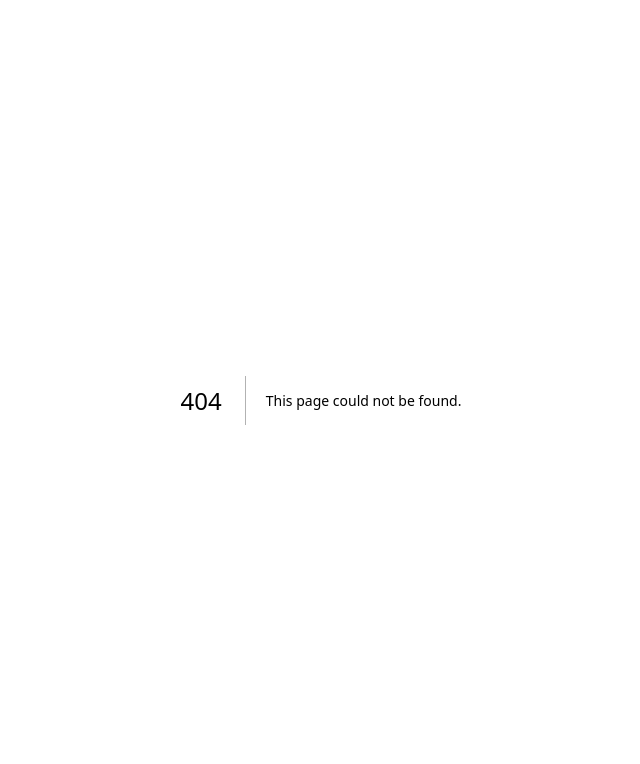
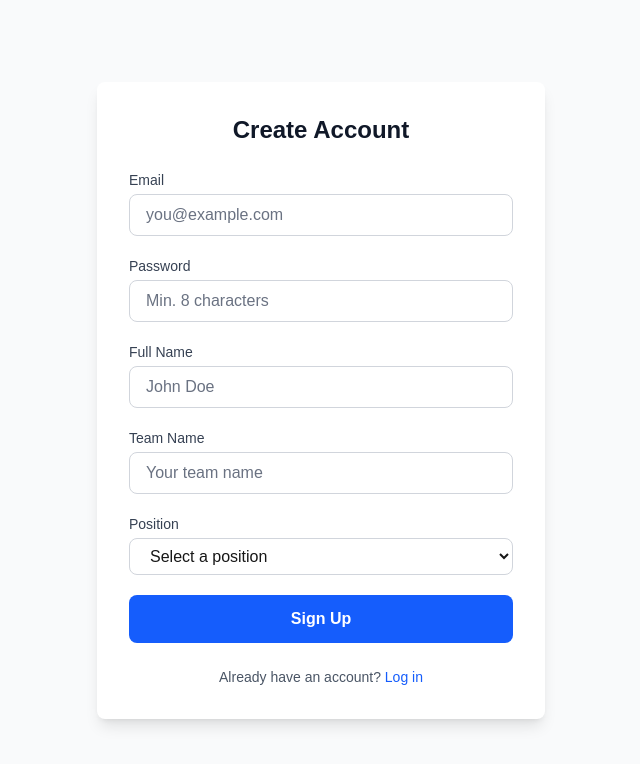
Before and after one commit to jacklamo/hockey-performace-app, a Next.js app: page /auth/signup in a window 1280 px wide. Before the commit this address had no page. Shown: the top 764 px of the page, without its empty margins (319-959 px from the left). Built offline with nearby package versions, Linux system fonts and the light colour scheme.

Commit message:
Added signup page with core features

```diff
--- /dev/null
+++ b/app/auth/signup/page.tsx
@@ -0,0 +1,292 @@
+'use client';
+
+import { useState, FormEvent } from 'react';
+import Link from 'next/link';
+import { useRouter } from 'next/navigation';
+import { Loader2 } from 'lucide-react';
+
+export default function SignupPage() {
+  const router = useRouter();
+  const [isLoading, setIsLoading] = useState(false);
+  const [errors, setErrors] = useState<Record<string, string>>({});
+  const [formData, setFormData] = useState({
+    email: '',
+    password: '',
+    name: '',
+    team: '',
+    position: '',
+  });
+
+  const positions = [
+    'Center',
+    'Left Wing',
+    'Right Wing',
+    'Defenseman',
+    'Goalie',
+  ];
+
+  const validateForm = () => {
+    const newErrors: Record<string, string> = {};
+
+    // Email validation
+    if (!formData.email) {
+      newErrors.email = 'Email is required';
+    } else if (!/\S+@\S+\.\S+/.test(formData.email)) {
+      newErrors.email = 'Email is invalid';
+    }
+
+    // Password validation
+    if (!formData.password) {
+      newErrors.password = 'Password is required';
+    } else if (formData.password.length < 8) {
+      newErrors.password = 'Password must be at least 8 characters';
+    }
+
+    // Name validation
+    if (!formData.name.trim()) {
+      newErrors.name = 'Full name is required';
+    }
+
+    // Team validation
+    if (!formData.team.trim()) {
+      newErrors.team = 'Team name is required';
+    }
+
+    // Position validation
+    if (!formData.position) {
+      newErrors.position = 'Please select a position';
+    }
+
+    setErrors(newErrors);
+    return Object.keys(newErrors).length === 0;
+  };
+
+  const handleSubmit = async (e: FormEvent) => {
+    e.preventDefault();
+
+    // Clear previous errors
+    setErrors({});
+
+    // Validate form
+    if (!validateForm()) {
+      return;
+    }
+
+    setIsLoading(true);
+
+    try {
+      // TODO: Replace with actual API call when backend is ready
+      // Simulating API call
+      await new Promise((resolve) => setTimeout(resolve, 1500));
+
+      // Mock successful signup
+      console.log('Signup data:', formData);
+
+      // Redirect to dashboard
+      router.push('/dashboard');
+    } catch (error) {
+      setErrors({
+        submit: 'An error occurred during signup. Please try again.',
+      });
+    } finally {
+      setIsLoading(false);
+    }
+  };
+
+  const handleChange = (
+    e: React.ChangeEvent<HTMLInputElement | HTMLSelectElement>
+  ) => {
+    const { name, value } = e.target;
+    setFormData((prev) => ({ ...prev, [name]: value }));
+
+    // Clear error for this field when user starts typing
+    if (errors[name]) {
+      setErrors((prev) => {
+        const newErrors = { ...prev };
+        delete newErrors[name];
+        return newErrors;
+      });
+    }
+  };
+
+  return (
+    <div className="min-h-screen bg-gray-50 flex items-center justify-center px-4 py-12">
+      <div className="w-full max-w-md">
+        {/* Card */}
+        <div className="bg-white rounded-lg shadow-lg p-8">
+          {/* Heading */}
+          <h1 className="text-2xl font-bold text-gray-900 mb-6 text-center">
+            Create Account
+          </h1>
+
+          {/* Form */}
+          <form onSubmit={handleSubmit} className="space-y-5">
+            {/* Email Field */}
+            <div>
+              <label
+                htmlFor="email"
+                className="block text-sm font-medium text-gray-700 mb-1"
+              >
+                Email
+              </label>
+              <input
+                type="email"
+                id="email"
+                name="email"
+                value={formData.email}
+                onChange={handleChange}
+                className={`w-full px-4 py-2 border rounded-lg focus:ring-2 focus:ring-blue-500 focus:border-blue-500 outline-none transition-colors placeholder:text-gray-500 ${
+                  errors.email ? 'border-red-500' : 'border-gray-300'
+                }`}
+                placeholder="you@example.com"
+                disabled={isLoading}
+              />
+              {errors.email && (
+                <p className="mt-1 text-sm text-red-600">{errors.email}</p>
+              )}
+            </div>
+
+            {/* Password Field */}
+            <div>
+              <label
+                htmlFor="password"
+                className="block text-sm font-medium text-gray-700 mb-1"
+              >
+                Password
+              </label>
+              <input
+                type="password"
+                id="password"
+                name="password"
+                value={formData.password}
+                onChange={handleChange}
+                className={`w-full px-4 py-2 border rounded-lg focus:ring-2 focus:ring-blue-500 focus:border-blue-500 outline-none transition-colors placeholder:text-gray-500 ${
+                  errors.password ? 'border-red-500' : 'border-gray-300'
+                }`}
+                placeholder="Min. 8 characters"
+                disabled={isLoading}
+              />
+              {errors.password && (
+                <p className="mt-1 text-sm text-red-600">{errors.password}</p>
+              )}
+            </div>
+
+            {/* Full Name Field */}
+            <div>
+              <label
+                htmlFor="name"
+                className="block text-sm font-medium text-gray-700 mb-1"
+              >
+                Full Name
+              </label>
+              <input
+                type="text"
+                id="name"
+                name="name"
+                value={formData.name}
+                onChange={handleChange}
+                className={`w-full px-4 py-2 border rounded-lg focus:ring-2 focus:ring-blue-500 focus:border-blue-500 outline-none transition-colors placeholder:text-gray-500 ${
+                  errors.name ? 'border-red-500' : 'border-gray-300'
+                }`}
+                placeholder="John Doe"
+                disabled={isLoading}
+              />
+              {errors.name && (
+                <p className="mt-1 text-sm text-red-600">{errors.name}</p>
+              )}
+            </div>
+
+            {/* Team Name Field */}
+            <div>
+              <label
+                htmlFor="team"
+                className="block text-sm font-medium text-gray-700 mb-1"
+              >
+                Team Name
+              </label>
+              <input
+                type="text"
+                id="team"
+                name="team"
+                value={formData.team}
+                onChange={handleChange}
+                className={`w-full px-4 py-2 border rounded-lg focus:ring-2 focus:ring-blue-500 focus:border-blue-500 outline-none transition-colors placeholder:text-gray-500 ${
+                  errors.team ? 'border-red-500' : 'border-gray-300'
+                }`}
+                placeholder="Your team name"
+                disabled={isLoading}
+              />
+              {errors.team && (
+                <p className="mt-1 text-sm text-red-600">{errors.team}</p>
+              )}
+            </div>
+
+            {/* Position Dropdown */}
+            <div>
+              <label
+                htmlFor="position"
+                className="block text-sm font-medium text-gray-700 mb-1"
+              >
+                Position
+              </label>
+              <select
+                id="position"
+                name="position"
+                value={formData.position}
+                onChange={handleChange}
+                className={`w-full px-4 py-2 border rounded-lg focus:ring-2 focus:ring-blue-500 focus:border-blue-500 outline-none transition-colors bg-white ${
+                  errors.position ? 'border-red-500' : 'border-gray-300'
+                }`}
+                disabled={isLoading}
+              >
+                <option value="">Select a position</option>
+                {positions.map((pos) => (
+                  <option key={pos} value={pos}>
+                    {pos}
+                  </option>
+                ))}
+              </select>
+              {errors.position && (
+                <p className="mt-1 text-sm text-red-600">{errors.position}</p>
+              )}
+            </div>
+
+            {/* Submit Error */}
+            {errors.submit && (
+              <div className="p-3 bg-red-50 border border-red-200 rounded-lg">
+                <p className="text-sm text-red-600">{errors.submit}</p>
+              </div>
+            )}
+
+            {/* Submit Button */}
+            <button
+              type="submit"
+              disabled={isLoading}
+              className="w-full bg-blue-600 text-white py-3 px-4 rounded-lg font-semibold hover:bg-blue-700 focus:ring-4 focus:ring-blue-300 transition-colors disabled:opacity-50 disabled:cursor-not-allowed flex items-center justify-center gap-2"
+            >
+              {isLoading ? (
+                <>
+                  <Loader2 className="w-5 h-5 animate-spin" />
+                  Signing up...
+                </>
+              ) : (
+                'Sign Up'
+              )}
+            </button>
+          </form>
+
+          {/* Login Link */}
+          <p className="mt-6 text-center text-sm text-gray-600">
+            Already have an account?{' '}
+            <Link
+              href="/auth/login"
+              className="font-medium text-blue-600 hover:text-blue-700 transition-colors"
+            >
+              Log in
+            </Link>
+          </p>
+        </div>
+      </div>
+    </div>
+  );
+}
```
